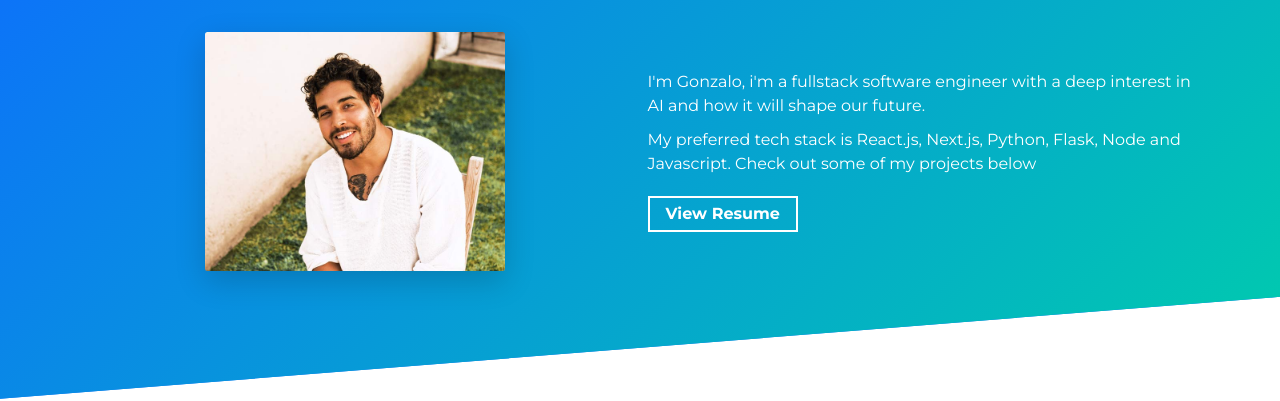
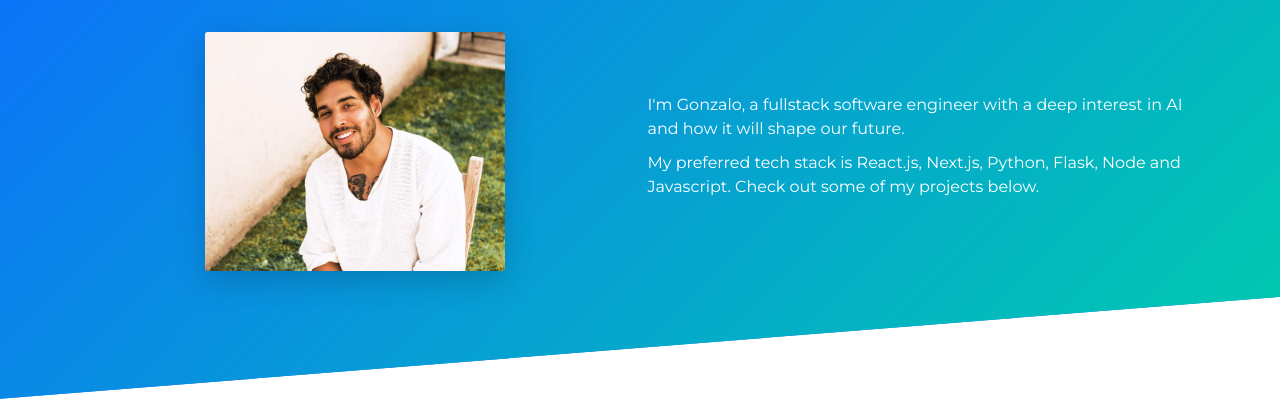
Before and after one commit to gonzalocdlp/gonzalocdlp.github.io, a website built with Parcel: page src/index.html in a window 1280 px wide. Shown: the part 431-832 px from the top of the page. Built offline with nearby package versions, Linux system fonts and the light colour scheme.

Commit message:
Update index.html

```diff
--- a/src/index.html
+++ b/src/index.html
@@ -75,16 +75,16 @@
           <div class="col-md-6 col-sm-12">
             <div class="about-wrapper__info load-hidden">
               <p class="about-wrapper__info-text">
-                I'm Gonzalo, i'm a fullstack software engineer with a deep interest in AI and how it will shape our future.
+                I'm Gonzalo, a fullstack software engineer with a deep interest in AI and how it will shape our future.
               </p>
               <p class="about-wrapper__info-text">
-                My preferred tech stack is React.js, Next.js, Python, Flask, Node and Javascript. Check out some of my projects below
+                My preferred tech stack is React.js, Next.js, Python, Flask, Node and Javascript. Check out some of my projects below.
               </p>
 
 
 
 
-              <span class="d-flex mt-3">
+              <!-- <span class="d-flex mt-3">
                 <a
                   rel="noreferrer"
                   target="_blank"
@@ -93,7 +93,7 @@
                 >
                   View Resume
                 </a>
-              </span>
+              </span> -->
             </div>
           </div>
         </div>
```
